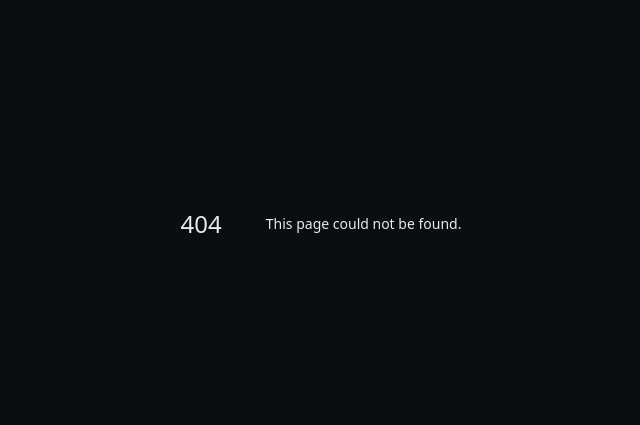
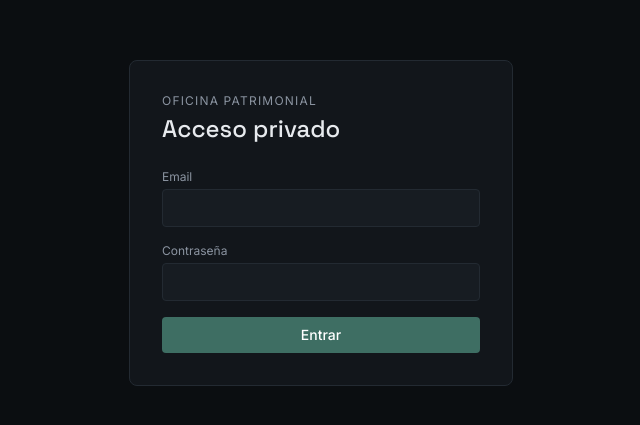
Before and after one commit to bassomarc85-ctrl/erp-inversion-personal, a Next.js app: page /login in a window 1280 px wide. Before the commit this address had no page. Shown: the part 177-602 px from the top of the page, without its empty margins (319-959 px from the left). Built offline with nearby package versions, Linux system fonts and the light colour scheme.

Commit message:
Implement login page with email and password fields

```diff
--- /dev/null
+++ b/app/login/page.tsx
@@ -0,0 +1,49 @@
+import { login } from "./actions";
+
+export default function LoginPage({
+  searchParams,
+}: {
+  searchParams: { error?: string };
+}) {
+  return (
+    <main className="min-h-screen flex items-center justify-center bg-base px-4">
+      <div className="w-full max-w-sm bg-surface border border-border rounded-lg p-8">
+        <p className="text-xs uppercase tracking-widest text-muted mb-1">
+          Oficina patrimonial
+        </p>
+        <h1 className="font-display text-2xl font-medium mb-6">Acceso privado</h1>
+
+        {searchParams?.error && (
+          <p className="text-loss text-sm mb-4">{searchParams.error}</p>
+        )}
+
+        <form action={login} className="space-y-4">
+          <div>
+            <label className="text-xs text-muted block mb-1">Email</label>
+            <input
+              name="email"
+              type="email"
+              required
+              className="w-full bg-surfacealt border border-border rounded px-3 py-2 text-sm"
+            />
+          </div>
+          <div>
+            <label className="text-xs text-muted block mb-1">Contraseña</label>
+            <input
+              name="password"
+              type="password"
+              required
+              className="w-full bg-surfacealt border border-border rounded px-3 py-2 text-sm"
+            />
+          </div>
+          <button
+            type="submit"
+            className="w-full bg-accent hover:bg-accentlight text-white rounded px-4 py-2 text-sm font-medium transition-colors"
+          >
+            Entrar
+          </button>
+        </form>
+      </div>
+    </main>
+  );
+}
```
